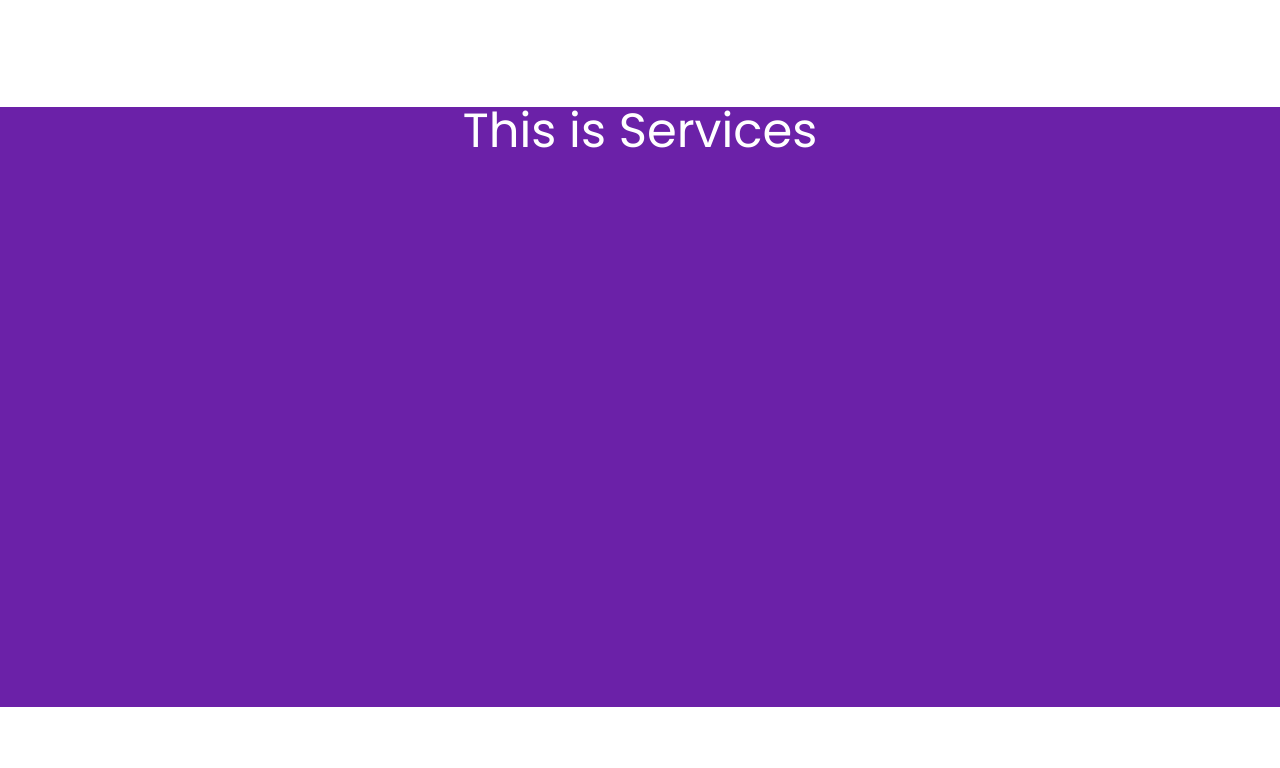
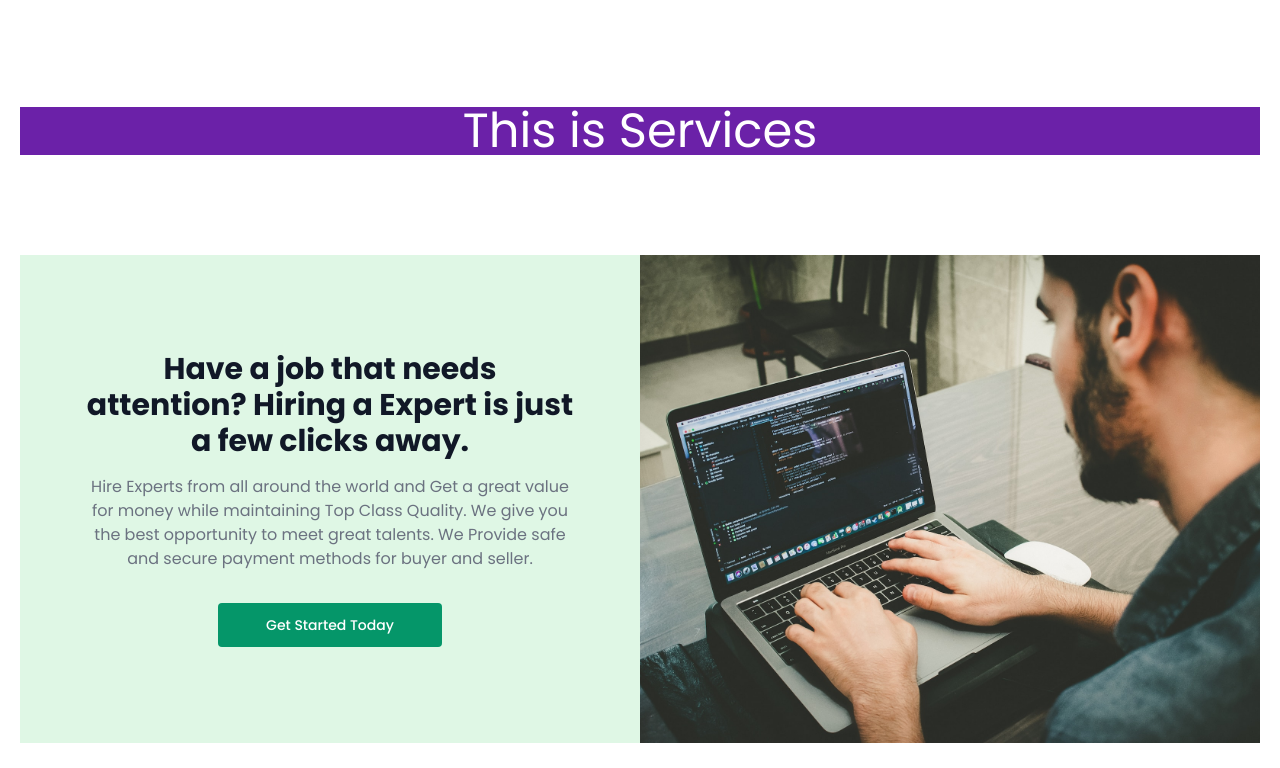
Before and after one commit to searchsakib/jobquery-client, a React (Vite) app: page / in a window 1280 px wide. Shown: the part 772-1540 px from the top of the page. Built offline with nearby package versions, Linux system fonts and the light colour scheme.

Commit message:
HireExperts section added

```diff
--- a/src/components/Banner/Banner.jsx
+++ b/src/components/Banner/Banner.jsx
@@ -20,10 +20,10 @@ const Banner = () => {
           </p>
         </div>
         <div className="flex gap-5 mt-5 justify-center lg:justify-normal">
-          <button className="btn bg-[#05386B] text-white hover:text-[#05386B] hover:bg-green-400 hover:outline hover:outline-2">
+          <button className="btn rounded bg-emerald-600 text-white transition hover:bg-emerald-800">
             Hire Now
           </button>
-          <button className="btn text-[#05386B] bg-white border-[#05386B] border-2 hover:bg-green-400 hover:border-2 hover:border-[#05386B]">
+          <button className="btn rounded text-emerald-600 bg-white border-emerald-600 border-2 hover:bg-emerald-700 hover:border-2 hover:border-emerald-700 hover:text-white">
             Find Job
           </button>
         </div>
--- /dev/null
+++ b/src/components/HireExperts/HireExperts.jsx
@@ -0,0 +1,43 @@
+import { Link } from 'react-router-dom';
+import expertOne from '/images/ex-one.jpg';
+
+const TrustedCompanies = () => {
+  return (
+    <div className="max-w-screen-xl mx-auto px-3 md:px-5 2xl:px-0">
+      <section className="overflow-hidden bg-[#DFF7E5] sm:grid sm:grid-cols-2">
+        <div className="p-8 md:p-12 lg:px-16 lg:py-24">
+          <div className="mx-auto max-w-xl text-center ltr:sm:text-left">
+            <h2 className="text-2xl font-bold text-gray-900 md:text-3xl">
+              Have a job that needs attention? Hiring a Expert is just a few
+              clicks away.
+            </h2>
+
+            <p className="hidden text-gray-500 md:mt-4 md:block">
+              Hire Experts from all around the world and Get a great value for
+              money while maintaining Top Class Quality. We give you the best
+              opportunity to meet great talents. We Provide safe and secure
+              payment methods for buyer and seller.
+            </p>
+
+            <div className="mt-4 md:mt-8">
+              <Link
+                href="#"
+                className="inline-block rounded bg-emerald-600 px-12 py-3 text-sm font-medium text-white transition hover:bg-emerald-800 focus:outline-none focus:ring"
+              >
+                Get Started Today
+              </Link>
+            </div>
+          </div>
+        </div>
+
+        <img
+          alt="Expert"
+          src={expertOne}
+          className="h-56 w-full object-cover sm:h-full"
+        />
+      </section>
+    </div>
+  );
+};
+
+export default TrustedCompanies;
--- a/src/components/Services/Services.jsx
+++ b/src/components/Services/Services.jsx
@@ -1,7 +1,9 @@
 const Services = () => {
   return (
-    <div className="max-w-screen-xl mx-auto px-3 md:px-5 2xl:0 h-[600px] bg-purple-800">
-      <h2 className="text-white text-center text-5xl">This is Services</h2>
+    <div className="max-w-screen-xl mx-auto px-3 md:px-5 2xl:px-0">
+      <div className="bg-purple-800">
+        <h2 className="text-white text-center text-5xl">This is Services</h2>
+      </div>
     </div>
   );
 };
--- a/src/pages/Home/Home.jsx
+++ b/src/pages/Home/Home.jsx
@@ -1,6 +1,7 @@
 import { Helmet } from 'react-helmet-async';
 import Banner from '../../components/Banner/Banner';
 import Services from '../../components/Services/Services';
+import HireExperts from '../../components/HireExperts/HireExperts';
 
 const Home = () => {
   return (
@@ -12,7 +13,9 @@ const Home = () => {
       <div className="pb-[100px] pt-[100px]">
         <Services></Services>
       </div>
-      <div>{/* Some other home section here */}</div>
+      <div className="pb-[100px]">
+        <HireExperts></HireExperts>
+      </div>
       <div>{/* Some other home section here */}</div>
     </div>
   );
```
Also changed, not shown: public/images/ex-one.jpg (added).
